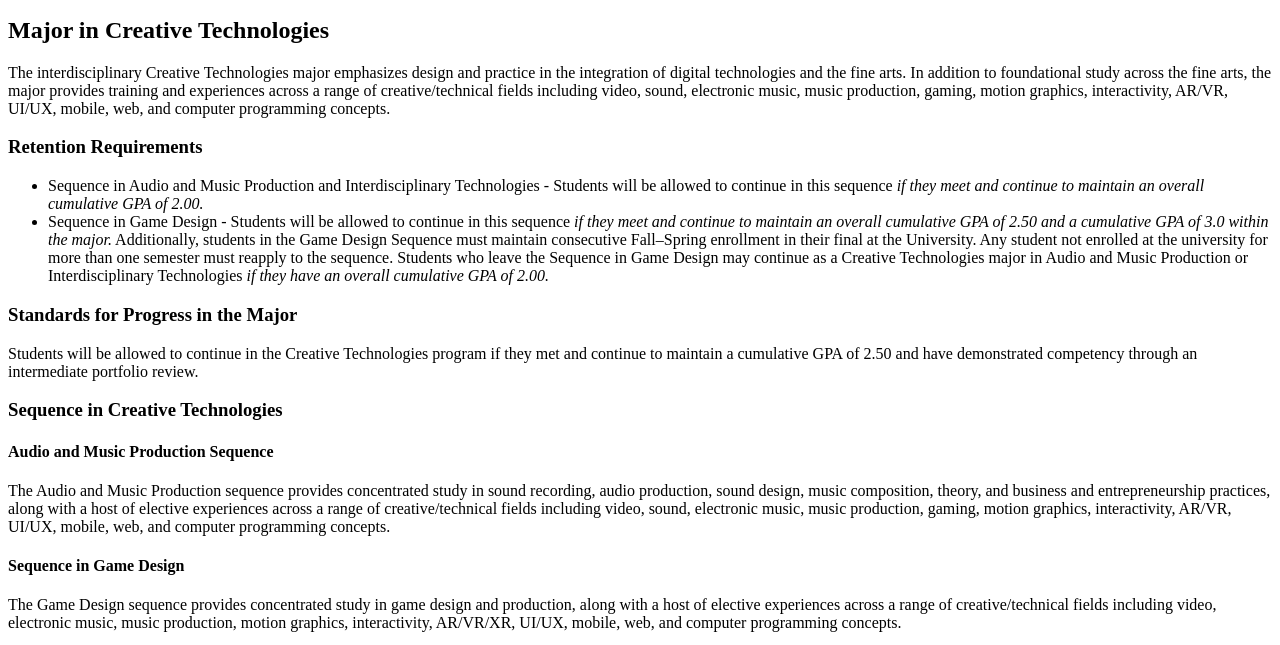
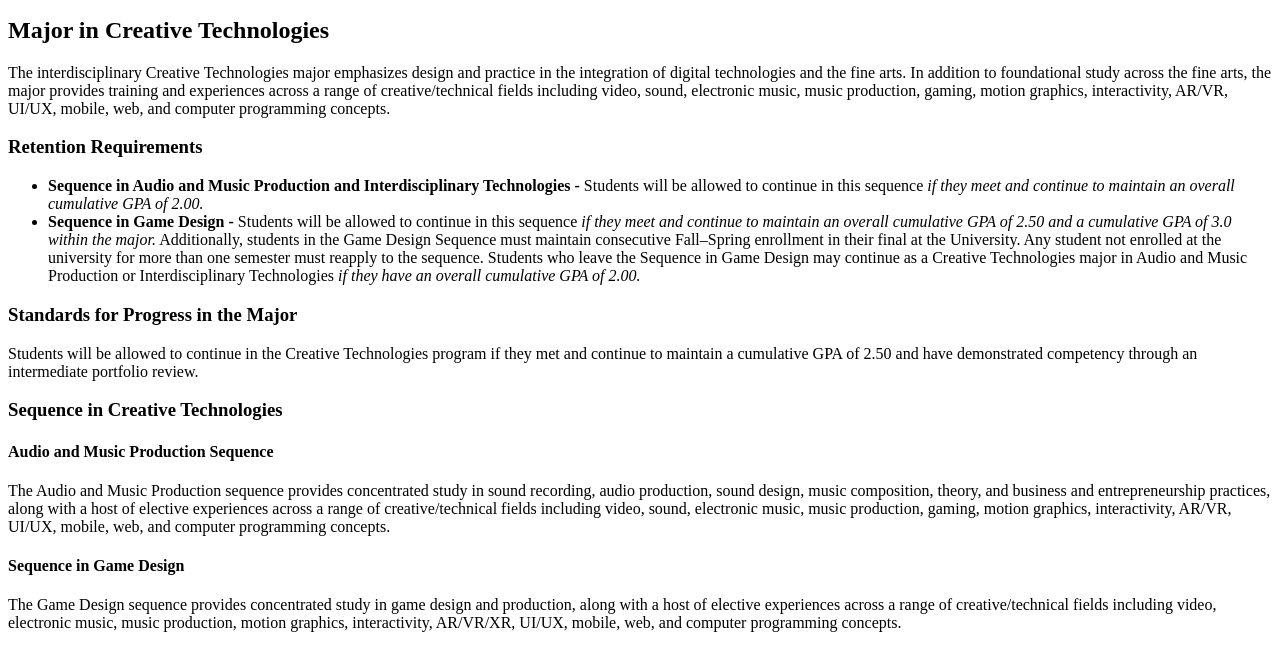
Before and after one commit to derangedsp1der/CTK301, a plain HTML site: page assignment1.html in a window 1280 px wide. Shown: the part 155-800 px from the top of the page. Drawn offline with Linux system fonts and the light colour scheme.

Commit message:
Update assignment1.html

```diff
--- a/assignment1.html
+++ b/assignment1.html
@@ -18,8 +18,8 @@
 
 <h3>Retention Requirements</h3>
 <ul>
-<li>Sequence in Audio and Music Production and Interdisciplinary Technologies - Students will be allowed to continue in this sequence <i>if they meet and continue to maintain an overall cumulative GPA of 2.00.</i></li>
-<li>Sequence in Game Design - Students will be allowed to continue in this sequence <i>if they meet and continue to maintain an overall cumulative GPA of 2.50 and a cumulative GPA of 3.0 within the major.</i> Additionally, students in the Game Design Sequence must maintain consecutive Fall–Spring enrollment in their final at the University. Any student not enrolled at the university for more than one semester must reapply to the sequence. Students who leave the Sequence in Game Design may continue as a Creative Technologies major in Audio and Music Production or Interdisciplinary Technologies <i>if they have an overall cumulative GPA of 2.00.</i></li>
+<li><b>Sequence in Audio and Music Production and Interdisciplinary Technologies -</b> Students will be allowed to continue in this sequence <i>if they meet and continue to maintain an overall cumulative GPA of 2.00.</i></li>
+<li><b>Sequence in Game Design -</b> Students will be allowed to continue in this sequence <i>if they meet and continue to maintain an overall cumulative GPA of 2.50 and a cumulative GPA of 3.0 within the major.</i> Additionally, students in the Game Design Sequence must maintain consecutive Fall–Spring enrollment in their final at the University. Any student not enrolled at the university for more than one semester must reapply to the sequence. Students who leave the Sequence in Game Design may continue as a Creative Technologies major in Audio and Music Production or Interdisciplinary Technologies <i>if they have an overall cumulative GPA of 2.00.</i></li>
 </ul>
 
 <h3>Standards for Progress in the Major</h3>
```
